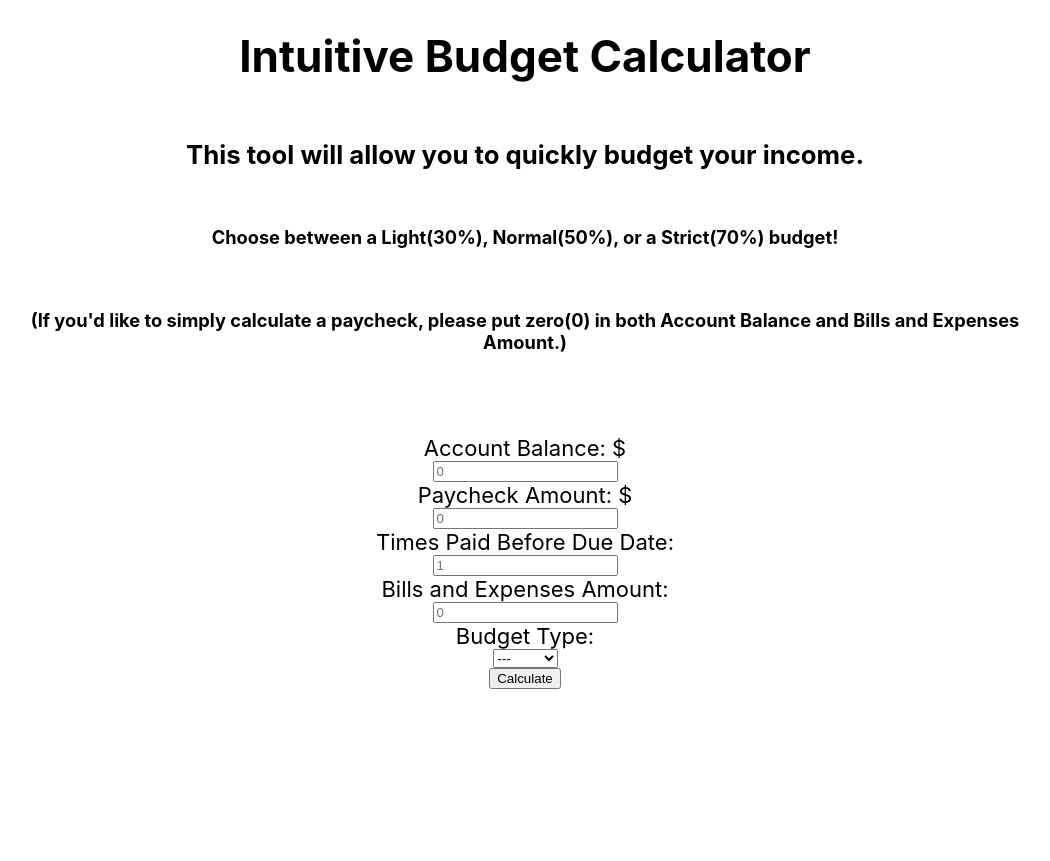
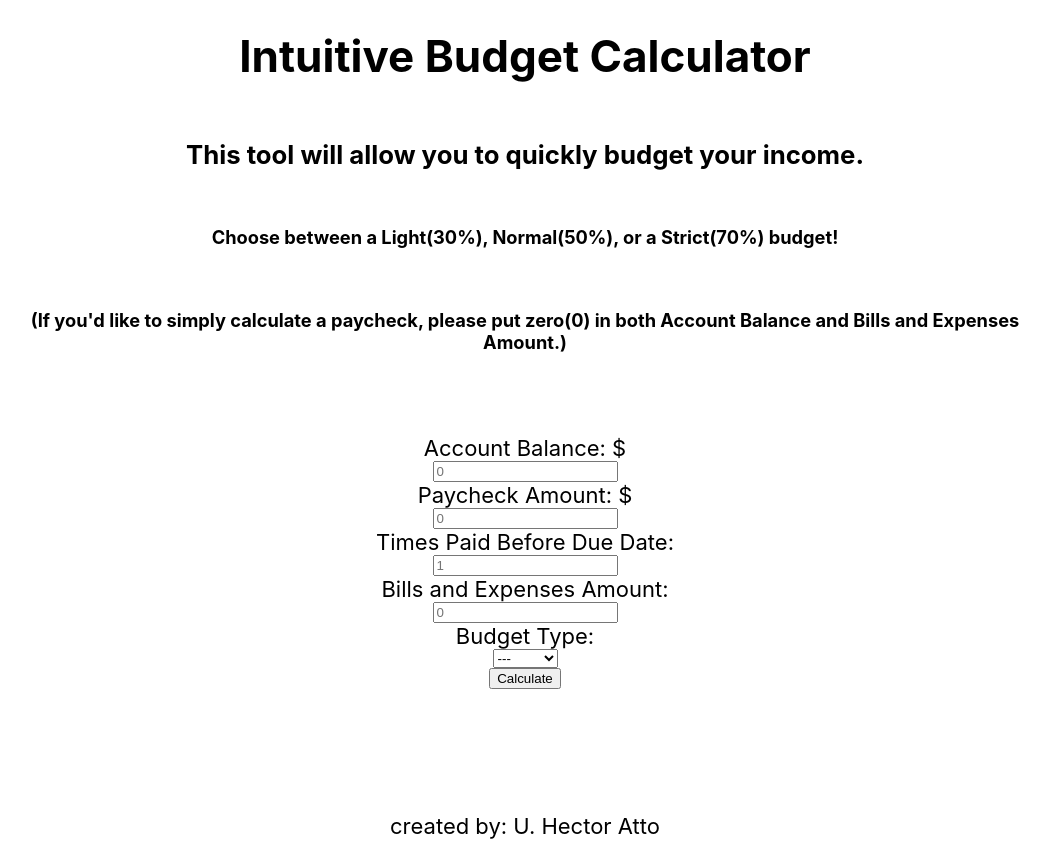
Before and after one commit to hector8th/budget, a React (Create React App) app: page / in a window 1280 px wide. Shown: the whole page, without its empty margins (115-1165 px from the left). Before the commit the page ends 800 px from the top, so only its background shows below. Built offline with nearby package versions, Linux system fonts and the light colour scheme.

Commit message:
Update App.js

```diff
--- a/src/App.js
+++ b/src/App.js
@@ -84,6 +84,7 @@ class App extends Component {
             </select>
             <button type="submit">Calculate</button>
           </form>
+          <p>created by: U. Hector Atto</p>
         </div>
       </div>
     );
```
